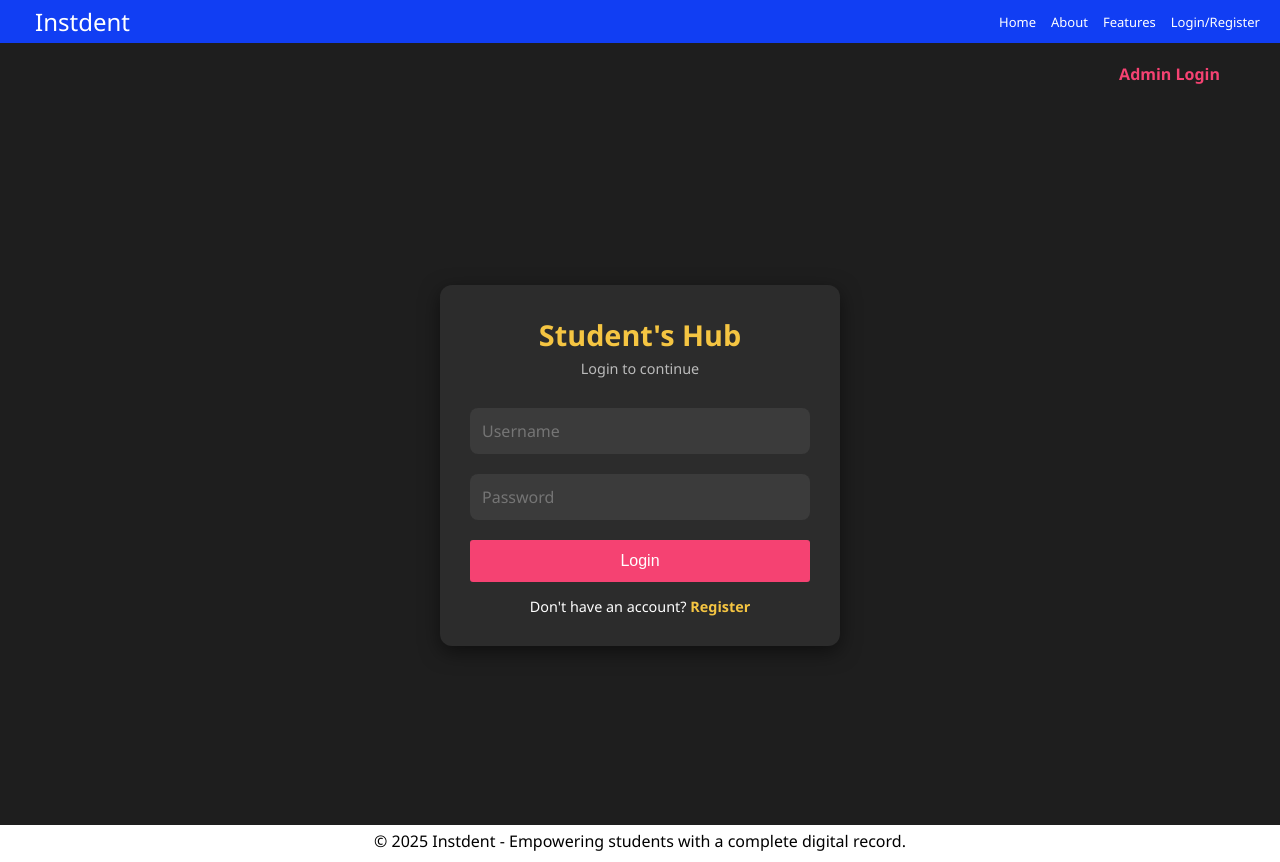
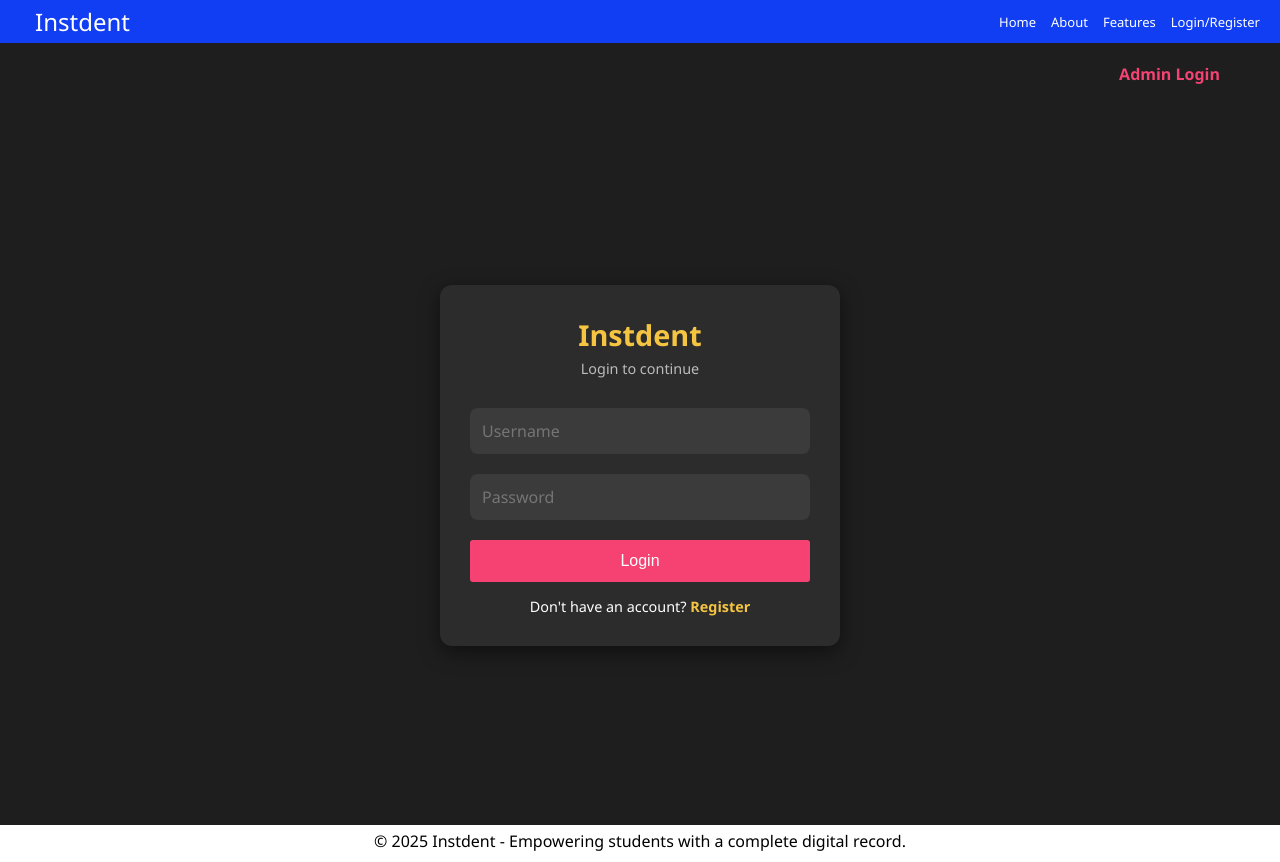
Before and after one commit to PraneshJha1038/SIH093, a plain HTML site: page login2.html in a window 1280 px wide. Drawn offline with Linux system fonts and the light colour scheme; a web font is replaced by a local one.

Commit message:
Update login2.html

```diff
--- a/login2.html
+++ b/login2.html
@@ -43,7 +43,7 @@
         </div>
         <div class="container">
             <div class="form-box">
-                <h1 class="title">Student's Hub</h1>
+                <h1 class="title">Instdent</h1>
                 <p class="subtitle">Login to continue</p>
 
                 <form action="#" method="POST">
```
